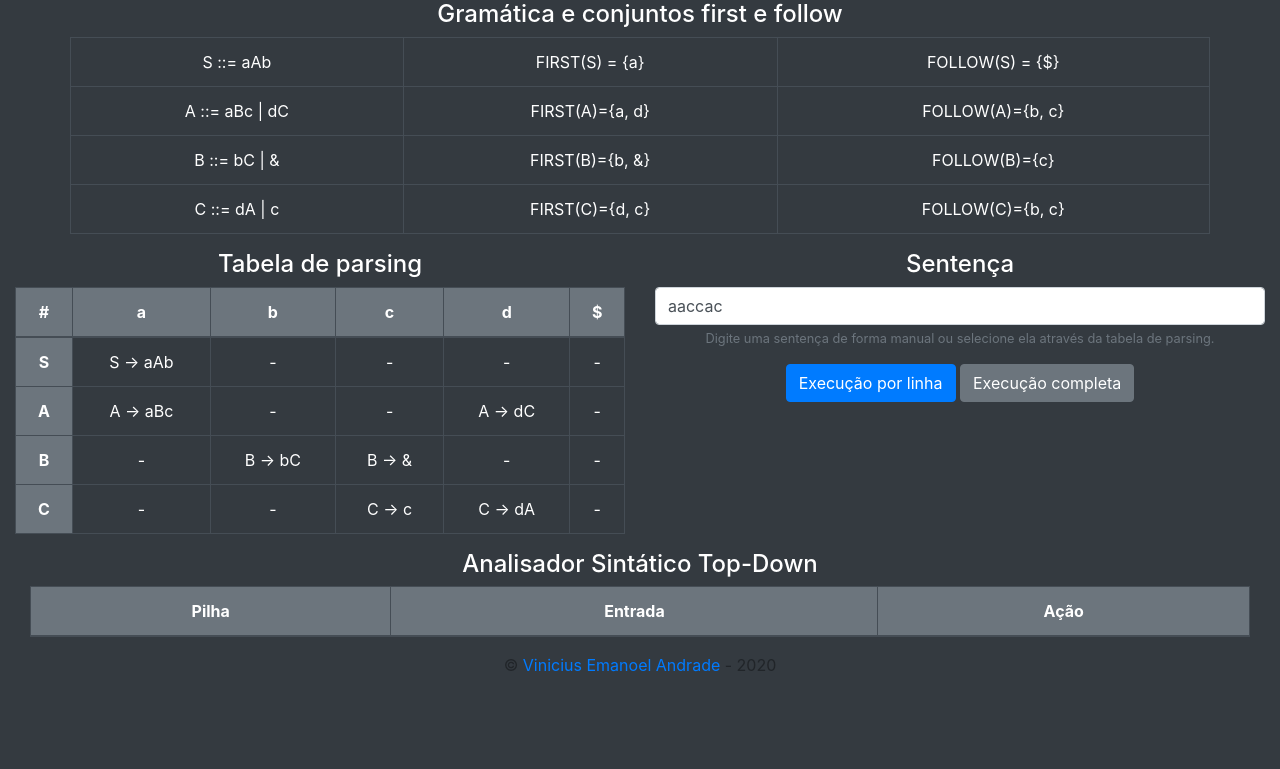
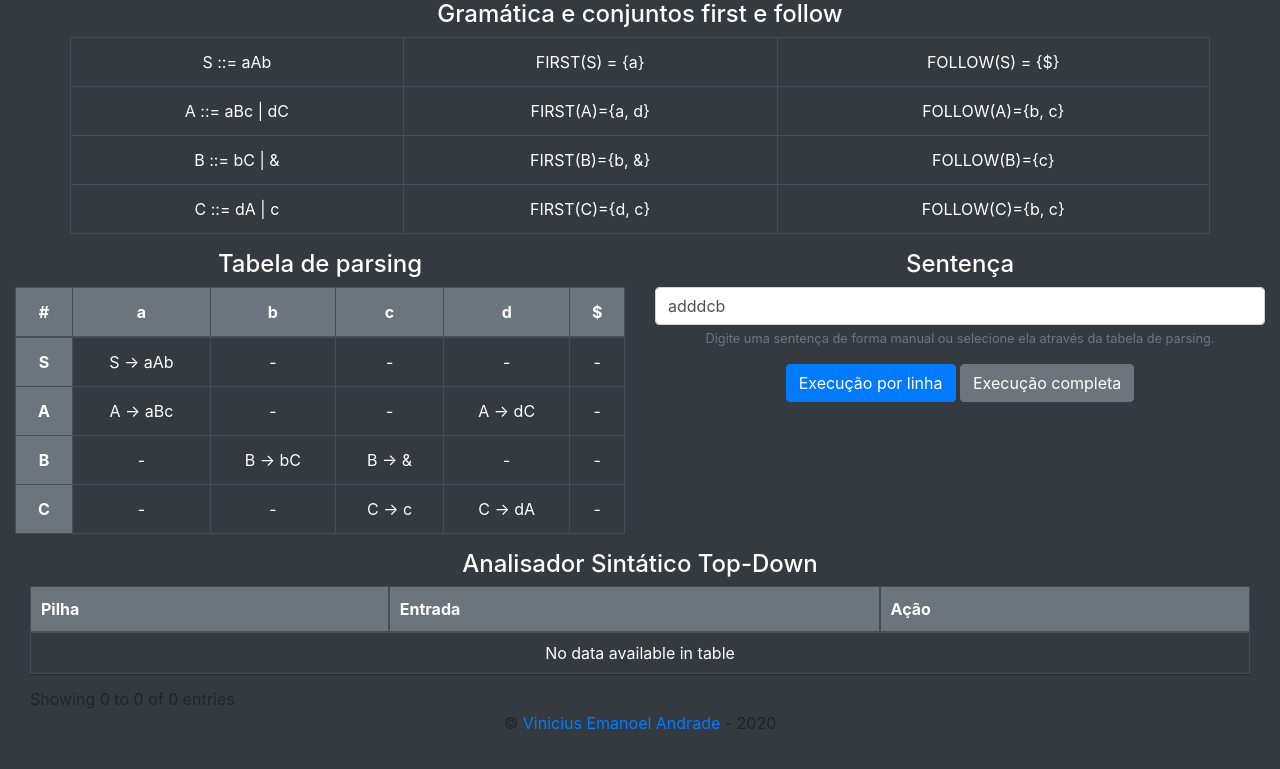
Before and after one commit to viniciusandd/uri-analisador-sintatico, a Flask app: page / in a window 1280 px wide. Shown: the top 769 px of the page. Run offline with Flask 2, Linux system fonts and the light colour scheme; lists and menus that the app fills with data are empty; some libraries are stand-ins or nearby versions.

Commit message:
o json retornado pelo backend está sendo inserido em uma DataTable

```diff
--- a/analisador_sintatico/blueprints/commons.py
+++ b/analisador_sintatico/blueprints/commons.py
@@ -1,5 +1,3 @@
-from flask import session
-
 class Auxiliar:
     def conteudo_to_string(self):
         return ''.join(self.conteudo)
--- a/analisador_sintatico/blueprints/web/static/script.js
+++ b/analisador_sintatico/blueprints/web/static/script.js
@@ -1,13 +1,38 @@
+$(document).ready(function () {
+    const dataTable = iniciarDataTable();
+    botaoExecucaoCompleta(dataTable);
+    botaoExecucaoPorLinha(dataTable);
+});
+
+const iniciarDataTable = function() {
+    return $('#analisador-top-down').DataTable({
+        "bPaginate": false,
+        "ordering": false,
+        "searching": false,
+        "columns": [
+            { "data": "pilha" },
+            { "data": "entrada" },
+            { "data": "acao" }
+        ]
+    });
+}
+
+const botaoExecucaoCompleta = function(dataTable) {
     $('#btn-execucao-completa').click(function (e) {
         e.preventDefault();
         const sentenca = $('#sentenca').val();
-    const url = `${$SCRIPT_ROOT}/api/analisador_sintatico?sentenca=${sentenca}`
+        const url = `${$SCRIPT_ROOT}/api/analisador_sintatico?sentenca=${sentenca}`;
         $.ajax({
             url: url,
             method: "get",
             dataType: "json",
-        success: function(data) {
-            console.log(data);
+            success: function(automato) { dataTable.rows.add(automato).draw(); }
+        });
+    });
 }
-    })
+
+const botaoExecucaoPorLinha = function(dataTable) {
+    $('#btn-execucao-linha').click(function (e) {
+        alert('hehe');
     });
+}
--- a/analisador_sintatico/blueprints/web/templates/index.html
+++ b/analisador_sintatico/blueprints/web/templates/index.html
@@ -8,6 +8,7 @@
     <!-- Bootstrap -->
     <link rel="stylesheet" href="https://stackpath.bootstrapcdn.com/bootstrap/4.3.1/css/bootstrap.min.css" integrity="sha384-ggOyR0iXCbMQv3Xipma34MD+dH/1fQ784/j6cY/iJTQUOhcWr7x9JvoRxT2MZw1T" crossorigin="anonymous">
     <link rel="stylesheet" href="https://stackpath.bootstrapcdn.com/font-awesome/4.7.0/css/font-awesome.min.css">
+    <link rel="stylesheet" href="https://cdn.datatables.net/1.10.21/css/jquery.dataTables.min.css">
     <link rel="stylesheet" href="{{ url_for('web.static', filename='style.css') }}"></link>
 </head>
 <body>
@@ -97,7 +98,7 @@
                 <h4>Sentença</h4>
                 <form>
                     <div class="form-group">
-                        <input value="aaccac" type="text" class="form-control" id="sentenca" placeholder="Digite uma sentença...">
+                        <input value="adddcb" type="text" class="form-control" id="sentenca" placeholder="Digite uma sentença...">
                         <small class="form-text text-muted">Digite uma sentença de forma manual ou selecione ela através da tabela de parsing.</small>
                     </div>
                     <button id="btn-execucao-linha" type="button" class="btn btn-primary">Execução por linha</button>
@@ -123,6 +124,7 @@
     </div>
 
     <script src="https://code.jquery.com/jquery-3.5.1.min.js" integrity="sha256-9/aliU8dGd2tb6OSsuzixeV4y/faTqgFtohetphbbj0=" crossorigin="anonymous"></script>
+    <script src="https://cdn.datatables.net/1.10.21/js/jquery.dataTables.min.js"></script>
     <script type=text/javascript>
         $SCRIPT_ROOT = {{ request.script_root|tojson|safe }};
     </script>
```
Lines whose indentation alone changed are shown as unchanged.
